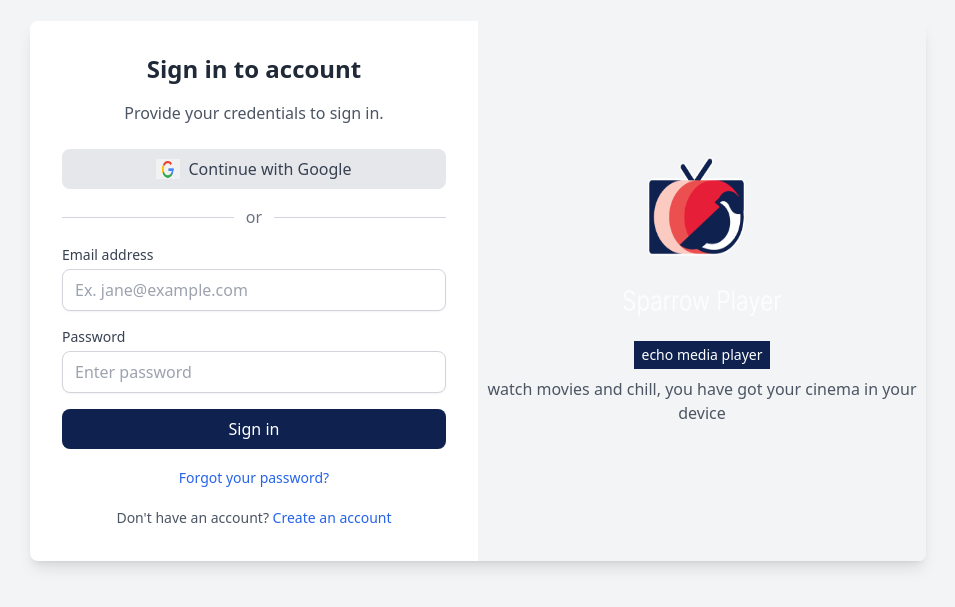
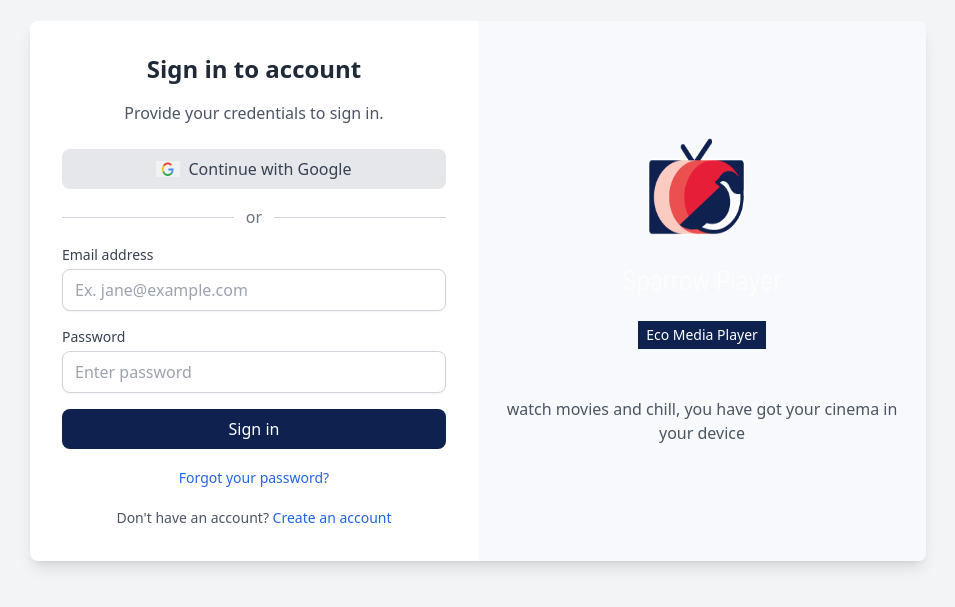
Before and after one commit to dawazakx/echo_med-a_player_web_user, a Next.js app: page /login in a window 1280 px wide. Shown: the part 109-716 px from the top of the page, without its empty margins (162-1117 px from the left). Built offline with nearby package versions, Linux system fonts and the light colour scheme.

Commit message:
before making right side darker

```diff
--- a/pages/login.tsx
+++ b/pages/login.tsx
@@ -34,18 +34,18 @@
   };
 
   return (
-    <div className="min-h-screen flex items-center justify-center bg-gray-100">
+    <div className="min-h-screen flex items-center justify-center bg-gray-100 p-4">
       {/* Container for the login form and side panel */}
-      <div className="flex w-full max-w-4xl bg-white shadow-lg rounded-lg overflow-hidden">
+      <div className="flex flex-col md:flex-row w-full max-w-4xl bg-white shadow-lg rounded-lg overflow-hidden">
 
         {/* Left side - login form */}
-        <div className="w-1/2 p-8">
+        <div className="w-full md:w-1/2 p-8 flex flex-col justify-center">
           <h2 className="text-2xl font-bold text-gray-800 text-center mb-4">Sign in to account</h2>
           <p className="text-center text-gray-600 mb-6">Provide your credentials to sign in.</p>
 
           {/* Google Sign-in Button */}
           <button className="w-full flex items-center justify-center bg-gray-200 text-gray-700 py-2 px-4 rounded-lg mb-4 hover:bg-gray-300 transition-colors duration-300">
-            <img src="/assets/google-logo.png" alt="Google Icon" className="w-6 h-5 mr-2" />
+            <img src="/assets/google-logo.png" alt="Google Icon" className="w-6 h-4 mr-2" />
             Continue with Google
           </button>
 
@@ -115,11 +115,11 @@
         </div>
 
         {/* Right side - additional information */}
-        <div className="w-1/2 bg-gray-100 flex items-center justify-center">
+        <div className="w-full md:w-1/2 bg-[#F7F9FC] flex items-center justify-center p-4">
           <div className="text-center">
             <img src="/assets/logo.png" alt="Eco Media Player Logo" className="w-40 h-40 mx-auto mb-4" />  {/* Adjust size as needed */}
-            <h3 className="bg-[#0E214F] text-white text-sm px-2 py-1 mt-2 inline-block">echo media player</h3>  {/* Style text */}
-            <p className="text-gray-600 mt-2">watch movies and chill, you have got your cinema in your device</p>
+            <h3 className="bg-[#0E214F] text-white text-sm px-2 py-1 mt-2 inline-block">Eco Media Player</h3>  {/* Style text */}
+            <p className="text-gray-600 mt-12">watch movies and chill, you have got your cinema in your device</p> {/* Adjusted margin-top */}
           </div>
         </div>
       </div>
```
